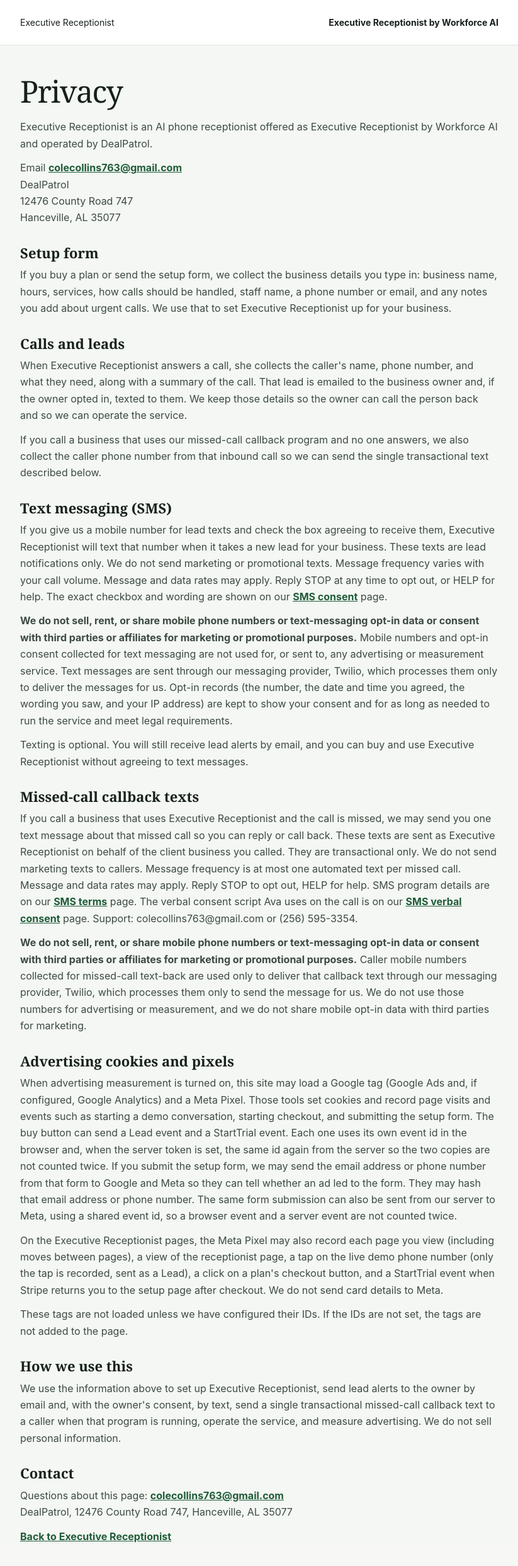
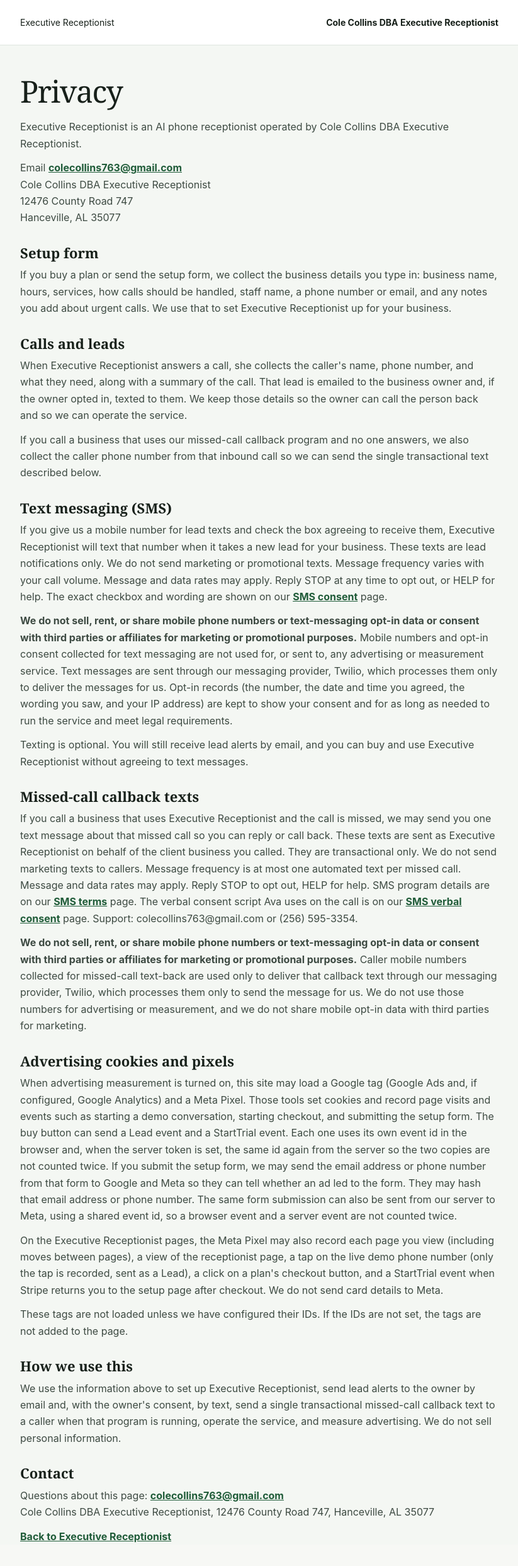
Before and after one commit to DealPatrol/AI-Business-Workforce, a Next.js app: page /privacy in a window 1280 px wide. Shown: the top 2486 px of the page at 63% size, without its empty margins (228-1051 px from the left). Built offline with nearby package versions, Linux system fonts and the light colour scheme; no server answers.

Commit message:
Legal pages: operator is Cole Collins DBA Executive Receptionist (10DLC consistency)
Update the /privacy and /terms operator and legal-entity lines so they match the Cole Collins DBA Executive Receptionist wording already used on /sms and /sms-consent.

```diff
--- a/app/privacy/page.tsx
+++ b/app/privacy/page.tsx
@@ -43,17 +43,17 @@ export default function PrivacyPage() {
     <main className={styles.page}>
       <nav className={styles.nav}>
         <Link href="/ava">Executive Receptionist</Link>
-        <b>Executive Receptionist by Workforce AI</b>
+        <b>Cole Collins DBA Executive Receptionist</b>
       </nav>
       <article className={styles.article}>
         <h1>Privacy</h1>
         <p>
-          Executive Receptionist is an AI phone receptionist offered as Executive Receptionist by Workforce AI and operated by DealPatrol.
+          Executive Receptionist is an AI phone receptionist operated by Cole Collins DBA Executive Receptionist.
         </p>
         <p>
           Email <a href="mailto:colecollins763@gmail.com">colecollins763@gmail.com</a>
           <br />
-          DealPatrol
+          Cole Collins DBA Executive Receptionist
           <br />
           12476 County Road 747
           <br />
@@ -152,7 +152,7 @@ export default function PrivacyPage() {
         <p>
           Questions about this page: <a href="mailto:colecollins763@gmail.com">colecollins763@gmail.com</a>
           <br />
-          DealPatrol, 12476 County Road 747, Hanceville, AL 35077
+          Cole Collins DBA Executive Receptionist, 12476 County Road 747, Hanceville, AL 35077
         </p>
         <p>
           <Link href="/ava">Back to Executive Receptionist</Link>
--- a/app/terms/page.tsx
+++ b/app/terms/page.tsx
@@ -45,7 +45,7 @@ export default function TermsPage() {
       <article className={styles.legal}>
         <h1>Terms</h1>
         <p>
-          Front Porch Growth is operated by DealPatrol. These terms cover the public site at this domain, including YardMailer postcards, Executive Receptionist, Lead Finder, and the invoicing waitlist.
+          This site is operated by Cole Collins DBA Executive Receptionist. These terms cover the public site at this domain, including YardMailer postcards, Executive Receptionist, Lead Finder, and the invoicing waitlist.
         </p>
         <h2>Postcards</h2>
         <p>
```
